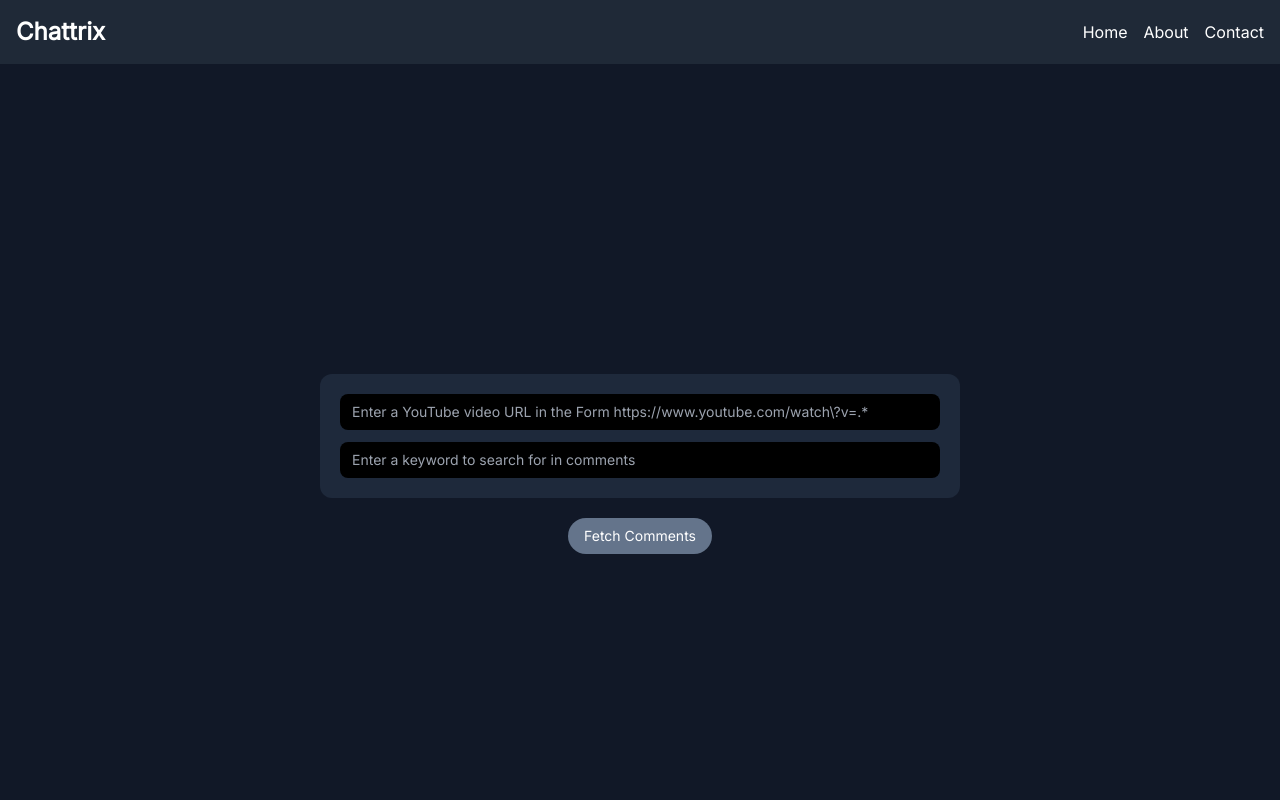
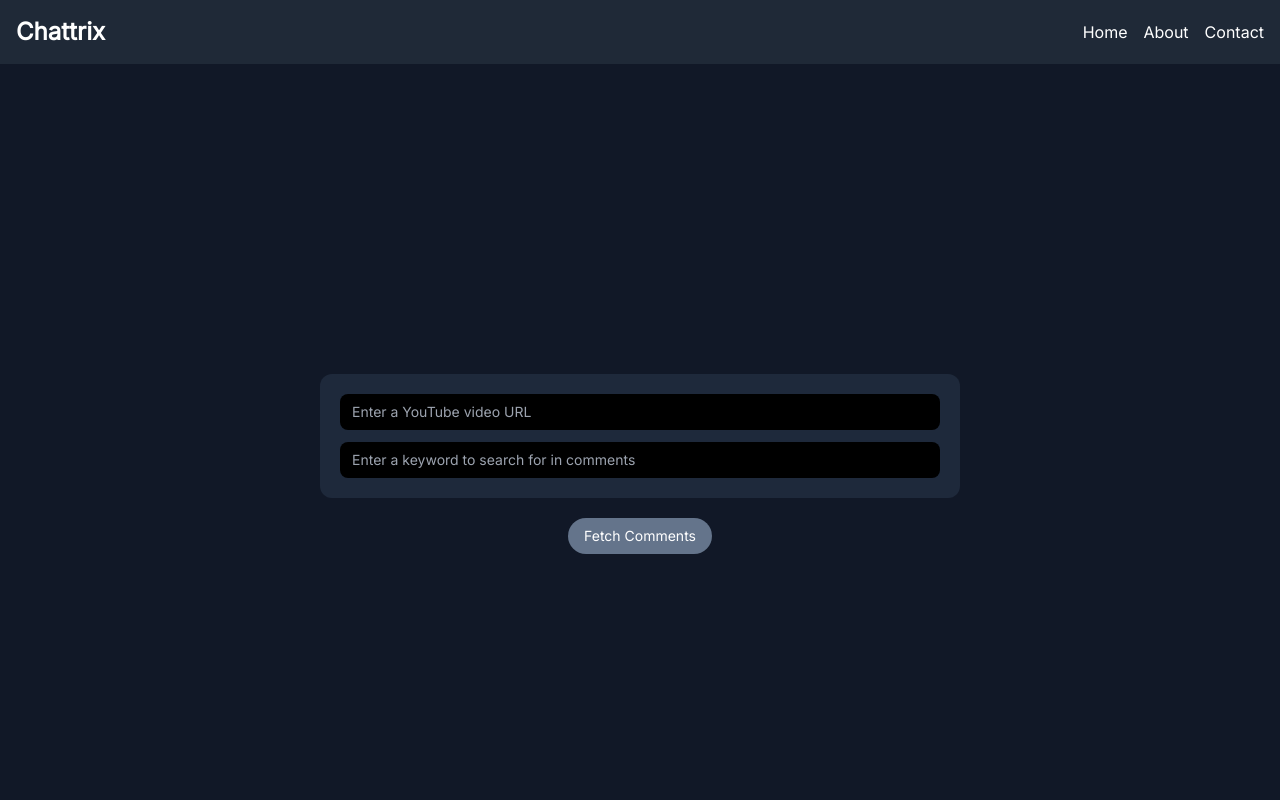
Before and after one commit to TheKingsident/chattrix, a Next.js app: page / in a window 1280 px wide. Shown: the top 800 px of the page. Built offline with nearby package versions, Linux system fonts and the light colour scheme.

Commit message:
Update Comments component placeholder for video URL input

```diff
--- a/src/components/Comments.tsx
+++ b/src/components/Comments.tsx
@@ -59,7 +59,7 @@ const Comments = () => {
                                 value={videoUrl}
                                 onChange={(e) => setVideoUrl(e.target.value)}
                                 pattern='https://www.youtube.com/watch\?v=.*'
-                                placeholder='Enter a YouTube video URL in the Form https://www.youtube.com/watch\?v=.*'
+                                placeholder='Enter a YouTube video URL'
                             />
 
                             <Input
```
